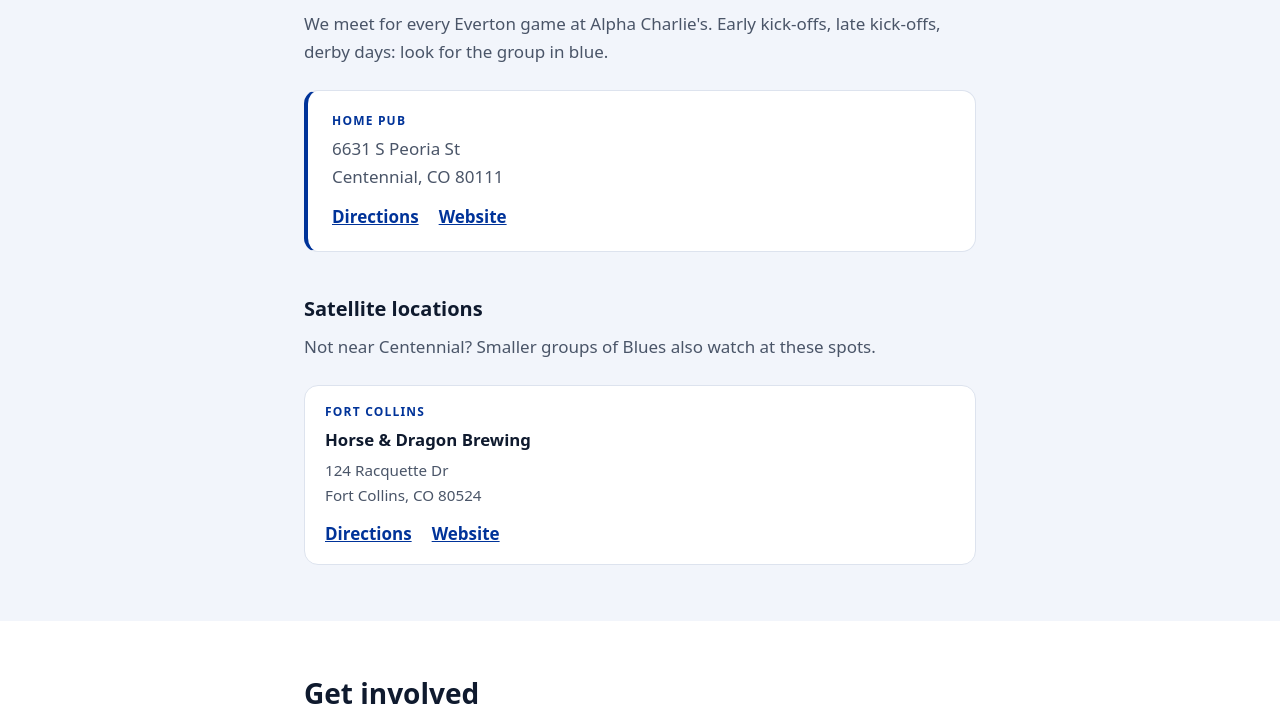
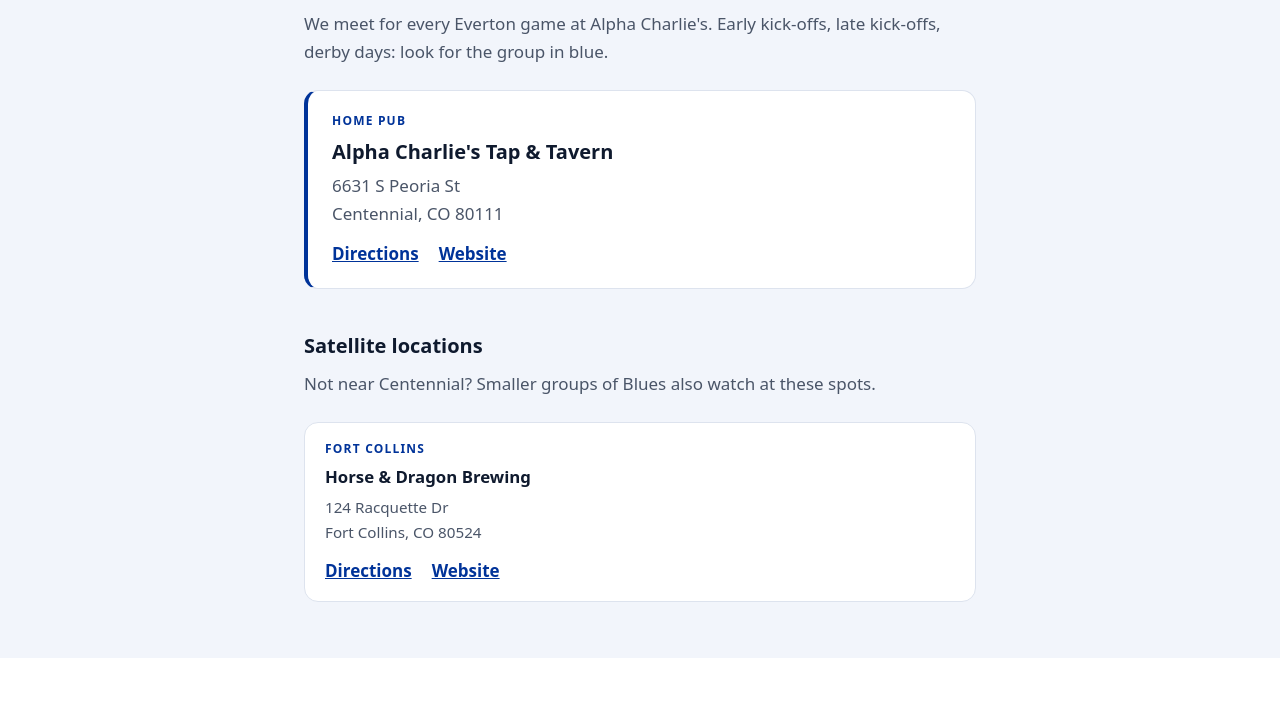
Before and after one commit to jazdw/coloradoevertonians, a website: page public/index.html in a window 1280 px wide. Shown: the part 1500-2211 px from the top of the page. Drawn offline with Linux system fonts and the light colour scheme; no server answers.

Commit message:
Update index.html

```diff
--- a/public/index.html
+++ b/public/index.html
@@ -52,14 +52,17 @@
       <div class="wrap">
         <h2>Where we watch</h2>
         <p>We meet for every Everton game at Alpha Charlie's. Early kick-offs, late kick-offs, derby days: look for the group in blue.</p>
+
         <div class="venue">
           <p class="venue-tag">Home pub</p>
+          <h3><a href="https://www.alphacharlies.com/" target="_blank" rel="noopener">Alpha Charlie's Tap &amp; Tavern</a></h3>
           <address>6631 S Peoria St<br>Centennial, CO 80111</address>
           <p class="venue-links">
             <a href="https://www.google.com/maps/search/?api=1&amp;query=Alpha+Charlie%27s+6631+S+Peoria+St+Centennial+CO+80111" target="_blank" rel="noopener">Directions</a>
             <a href="https://www.alphacharlies.com/" target="_blank" rel="noopener">Website</a>
           </p>
         </div>
+
 
         <div class="fixtures" id="fixtures" hidden>
           <h3>Next matches</h3>
```
Lines whose indentation alone changed are shown as unchanged.
